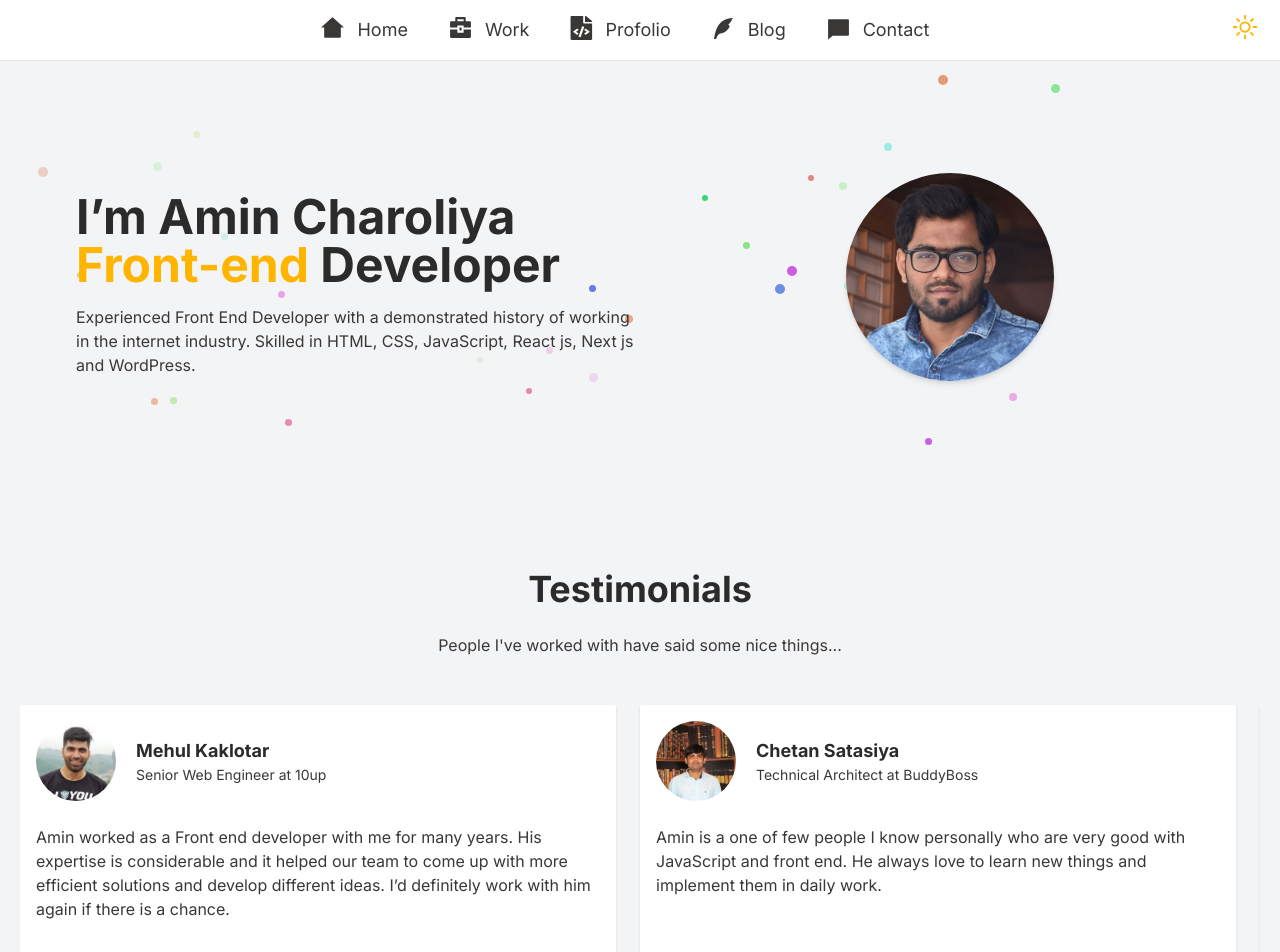
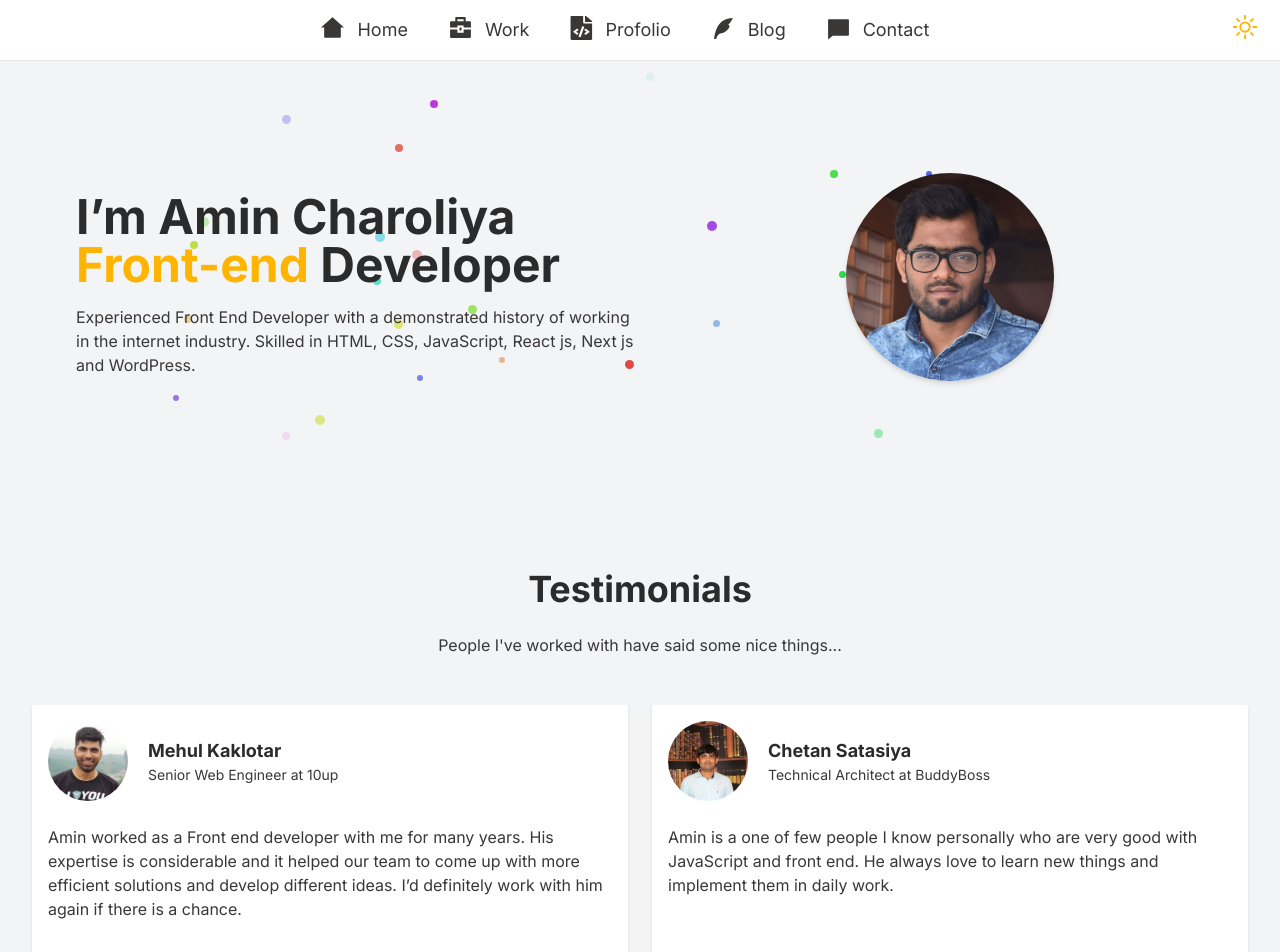
Before and after one commit to amincharoliya/amincharoliya-2.0, a Next.js app: page / in a window 1280 px wide. Shown: the top 952 px of the page. Built offline with nearby package versions, Linux system fonts and the light colour scheme.

Commit message:
Fix testimonial spacing

```diff
--- a/components/Home/Testimonials.js
+++ b/components/Home/Testimonials.js
@@ -38,7 +38,7 @@ const Testimonials = () => {
 				>
 					{testimonials.map((item) => (
 						<div
-							className="mb-12 p-4 mr-6 bg-white dark:bg-slate-800 shadow rounded-sm"
+							className="mb-12 p-4 mx-3 bg-white dark:bg-slate-800 shadow rounded-sm"
 							key={item.id}
 						>
 							<div className="flex items-center mb-6 justify-start">
```
